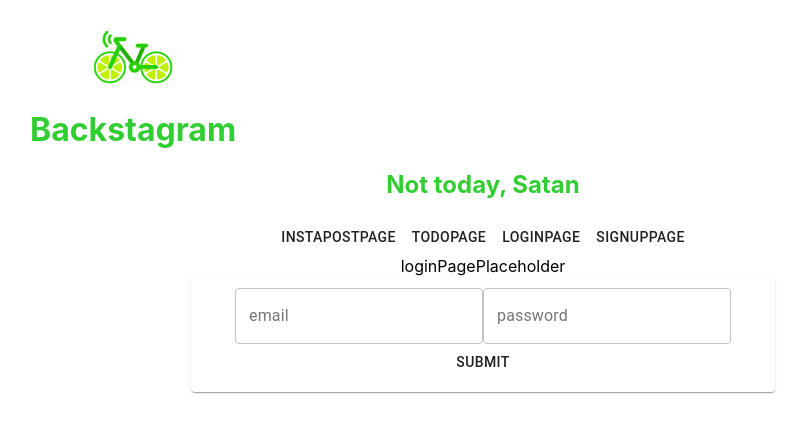
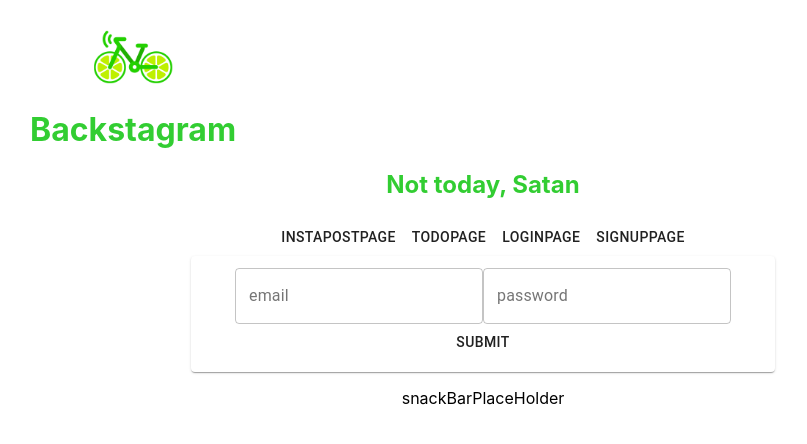
Before and after one commit to eliciaB/Backstagram, a React (Create React App) app: page / in a window 1280 px wide. Shown: the top 444 px of the page, without its empty margins (157-964 px from the left). Built offline with nearby package versions, Linux system fonts and the light colour scheme.

Commit message:
finished login, starting snakbar

```diff
--- a/src/App.js
+++ b/src/App.js
@@ -10,6 +10,7 @@ import { Grid } from '@material-ui/core';
 import InstaPostPage from './components/InstaPostPage';
 import LoginPage from './components/LoginPage';
 import SignUpPage from './components/SignUpPage';
+import MySnackBar from './components/MySnackBar';
 
 function App() {
   const [displayElement, setDisplayElement] = React.useState()
@@ -40,6 +41,7 @@ function App() {
           }
         </Grid>
       </Grid>
+      <MySnackBar/>
     </div>
   );
 }
--- a/src/components/LoginPage.js
+++ b/src/components/LoginPage.js
@@ -7,12 +7,25 @@ const LoginPage = (props) => {
 
     const submitForm = () => {
         console.log(email, password)
-        props.changePage("instaPostPage")
+        fetch("https://id54gv4pxf.execute-api.us-east-2.amazonaws.com/v1/login", {
+            method: "POST",
+            body: JSON.stringify({
+                email: email,
+                password: password
+            }),
+            headers: {
+                "Content-Type": "application/json",
+            }
+        }).then(response => response.json()).then(responsejson => {
+            debugger
+            if (responsejson.statusCode === 200) {
+                props.changePage("instaPostPage")
+            }
+        })
     }
 
     return (
         <div>
-            loginPagePlaceholder
             <Paper className="LoginPageForm">
                 <TextField variant="outlined"
                     value={email}
--- /dev/null
+++ b/src/components/MySnackBar.js
@@ -0,0 +1,11 @@
+import React from 'react';
+
+const MySnackBar = () => {
+  return (
+    <div>
+        snackBarPlaceHolder
+    </div>
+  )
+};
+
+export default MySnackBar;
```
